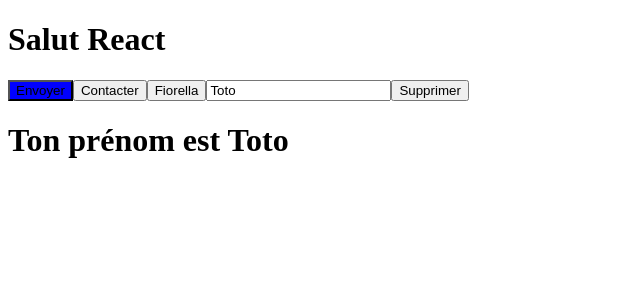
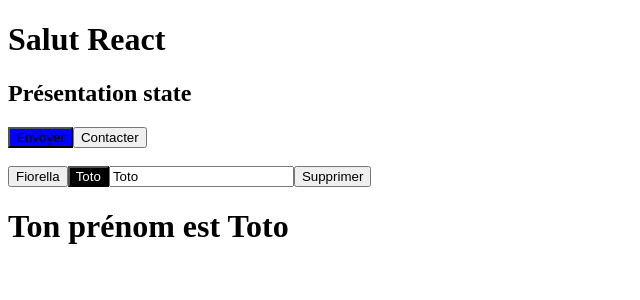
Before and after one commit to daw-2/react, a React (Vite) app in the folder 02-vite/: page / in a window 1280 px wide. Shown: the top 300 px of the page, without its empty margins (0-640 px from the left). Built offline with nearby package versions, Linux system fonts and the light colour scheme.

Commit message:
Text component

```diff
--- a/02-vite/src/App.jsx
+++ b/02-vite/src/App.jsx
@@ -5,6 +5,8 @@
   return (
     <>
       <h1>Salut React</h1>
+
+      <h2>Présentation state</h2>
       <Button color="blue">Envoyer</Button>
       <Button>Contacter</Button>
       <Text />
--- a/02-vite/src/Text.jsx
+++ b/02-vite/src/Text.jsx
@@ -2,18 +2,21 @@
 
 function Text() {
   const [name, setName] = useState('Toto'); // usf
-  const toggleName = (newName) => {
+  const toggleName = (newName, event) => {
     setName(newName === name ? '' : newName); // Asynchrone... Donc name n'est pas à jour à la ligne d'après
     console.log(name); // name vaut toujours Toto
+    console.log(event); // Si on veut récupérer l'event
   };
 
   return (
-    <>
-      <button onClick={() => toggleName('Fiorella')}>Fiorella</button>
+    <div>
+      <br />
+      <button onClick={() => toggleName('Fiorella')} className={name === 'Fiorella' ? 'selected' : ''}>Fiorella</button>
+      <button onClick={(event) => toggleName('Toto', event)} className={name === 'Toto' ? 'selected' : ''}>Toto</button>
       <input type="text" onChange={(event) => setName(event.target.value)} value={name} />
       <button onClick={() => setName('')} disabled={!name.trim()}>Supprimer</button>
       {name.trim() && <h1>Ton prénom est {name}</h1>}
-    </>
+    </div>
   );
 }
 
--- a/02-vite/src/index.css
+++ b/02-vite/src/index.css
@@ -0,0 +1,4 @@
+.selected {
+    background-color: #000;
+    color: #fff;
+}
```
